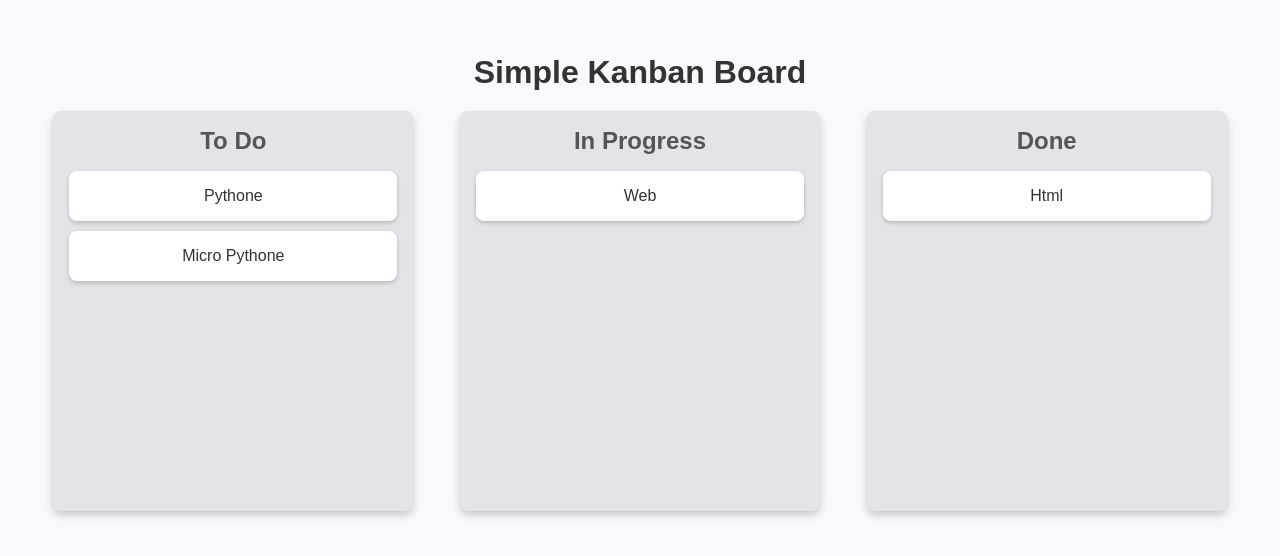
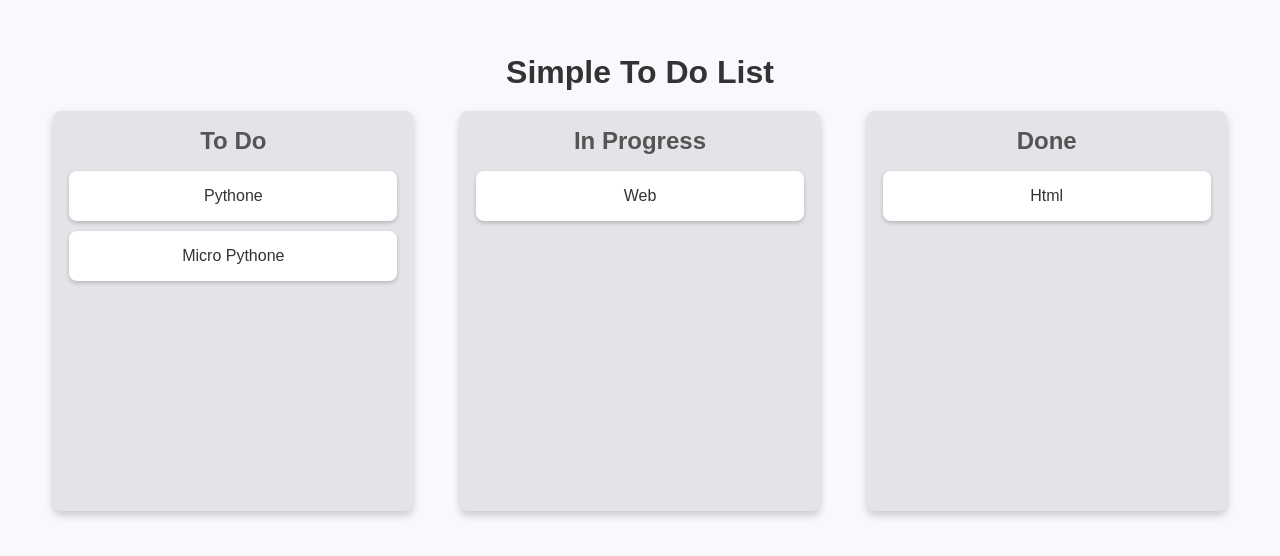
Before and after one commit to afandyna/To-Do-List, a plain HTML site: page index.html in a window 1280 px wide. Shown: the part 118-674 px from the top of the page. Drawn offline with Linux system fonts and the light colour scheme.

Commit message:
Update index.html

```diff
--- a/index.html
+++ b/index.html
@@ -2,12 +2,12 @@
 <html lang="en">
   <head>
     <meta charset="UTF-8" />
-    <title>Kanban Board</title>
+    <title>To Do List</title>
     <link rel="stylesheet" href="style.css" />
   </head>
   <body>
     <div class="container">
-      <h1>Simple Kanban Board</h1>
+      <h1>Simple To Do List</h1>
 
       <div class="board">
         <!---------------------------------LIST 1 ------------------------>
@@ -33,4 +33,5 @@
 
     <script src="main.js"></script>
   </body>
+
 </html>
```
